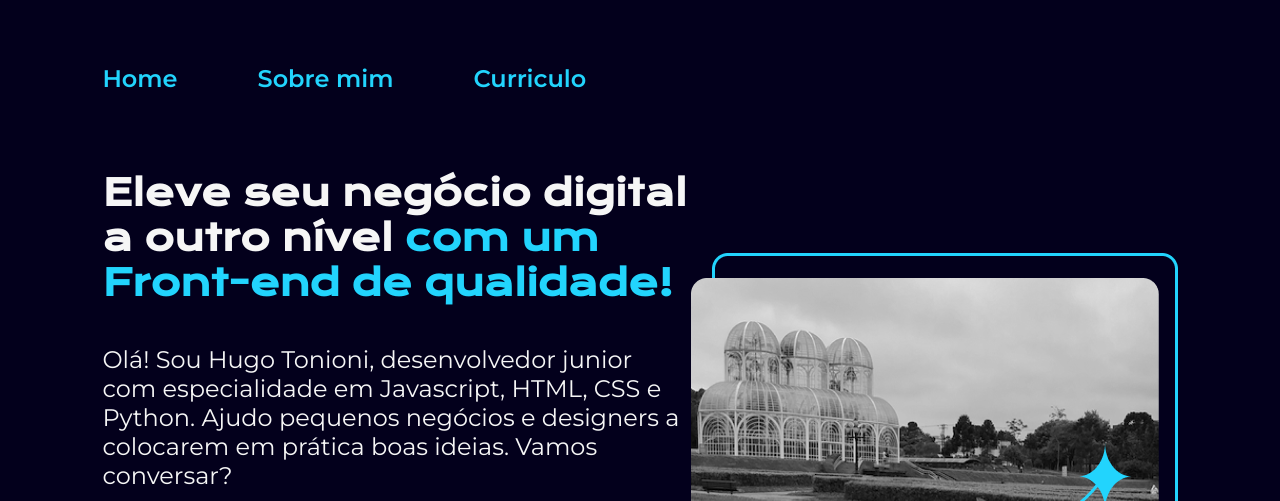
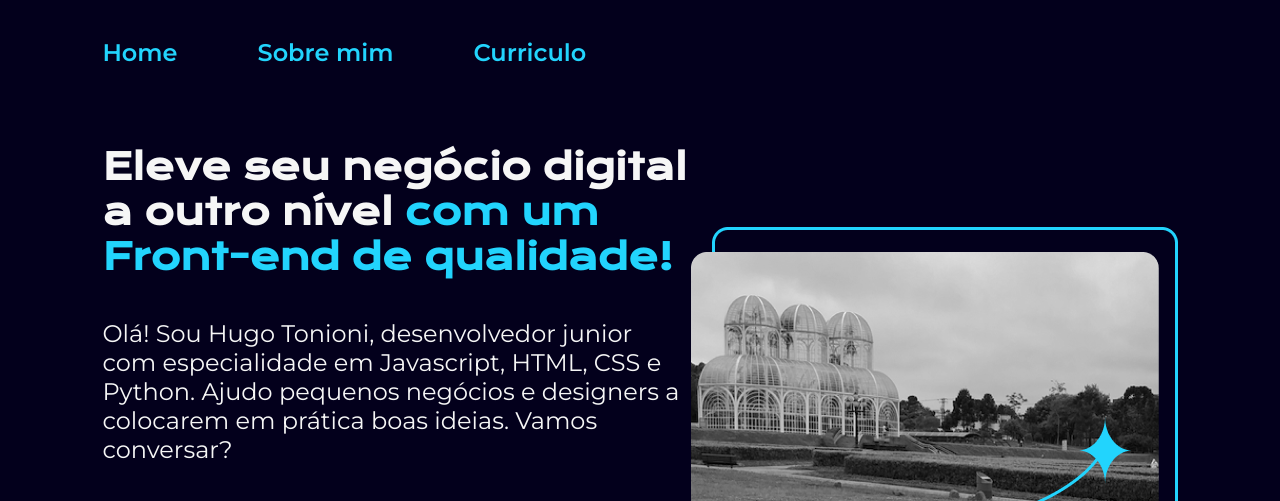
Before and after one commit to htonioni/Portifolio_Projeto-Alura, a plain HTML site: page index.html in a window 1280 px wide. Shown: the top 501 px of the page. Drawn offline with nearby package versions, Linux system fonts and the light colour scheme.

Commit message:
Update style css

```diff
--- a/styles/style.css
+++ b/styles/style.css
@@ -22,7 +22,7 @@ body {
 }
 
 .cabecalho {
-    padding: 5% 0 0 8%;
+    padding: 3% 0 0 8%;
 }
 
 .cabecalho__menu {
```
